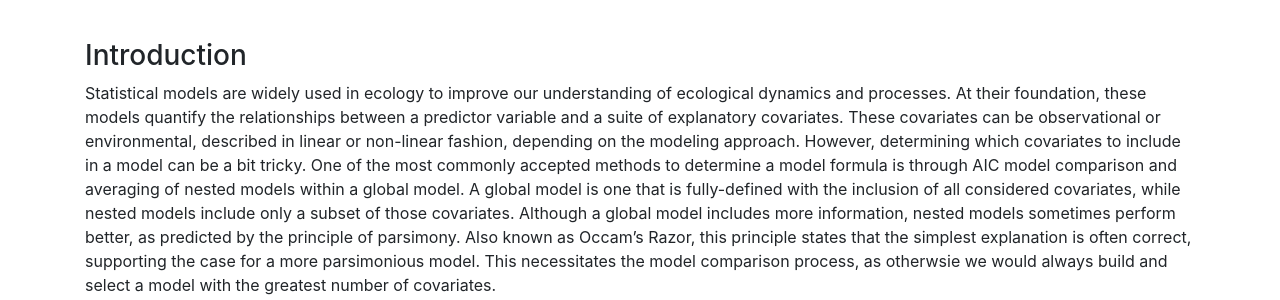
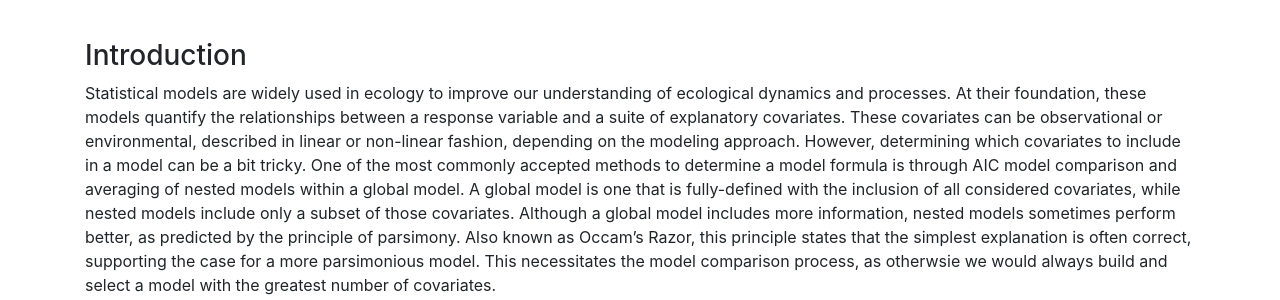
Before and after one commit to chrisyeh96/chrisyeh96.github.io, a Jekyll site: the page built from _posts/2019-05-29-Auto-Nested-Mod.md, in a window 1280 px wide and 900 px high. Shown: the part 249-549 px from the top of the window. Built offline with Jekyll 4.4.1, drawn with Linux system fonts in a browser that asks for light colours; nearby versions of some CDN libraries; some of the changed text lies outside the part shown.

Commit message:
Update 2019-05-29-Auto-Nested-Mod.md

```diff
--- a/_posts/2019-05-29-Auto-Nested-Mod.md
+++ b/_posts/2019-05-29-Auto-Nested-Mod.md
@@ -11,7 +11,7 @@
 
 ### Introduction
 
-Statistical models are widely used in ecology to improve our understanding of ecological dynamics and processes. At their foundation, these models quantify the relationships between a predictor variable and a suite of explanatory covariates. These covariates can be observational or environmental, described in linear or non-linear fashion, depending on the modeling approach. However, determining which covariates to include in a model can be a bit tricky. One of the most commonly accepted methods to determine a model formula is through AIC model comparison and averaging of nested models within a global model. A global model is one that is fully-defined with the inclusion of all considered covariates, while nested models include only a subset of those covariates. Although a global model includes more information, nested models sometimes perform better, as predicted by the principle of parsimony. Also known as Occam's Razor, this principle states that the simplest explanation is often correct, supporting the case for a more parsimonious model. This necessitates the model comparison process, as otherwsie we would always build and select a model with the greatest number of covariates.
+Statistical models are widely used in ecology to improve our understanding of ecological dynamics and processes. At their foundation, these models quantify the relationships between a response variable and a suite of explanatory covariates. These covariates can be observational or environmental, described in linear or non-linear fashion, depending on the modeling approach. However, determining which covariates to include in a model can be a bit tricky. One of the most commonly accepted methods to determine a model formula is through AIC model comparison and averaging of nested models within a global model. A global model is one that is fully-defined with the inclusion of all considered covariates, while nested models include only a subset of those covariates. Although a global model includes more information, nested models sometimes perform better, as predicted by the principle of parsimony. Also known as Occam's Razor, this principle states that the simplest explanation is often correct, supporting the case for a more parsimonious model. This necessitates the model comparison process, as otherwsie we would always build and select a model with the greatest number of covariates.
 
 Generating a set of nested models from a global model is typically automated in popular statistical softwares, but this primarily applies to linear models. However, as many biological relationships are nonlinear, models that can more accurately describe such relations have become increasingly prominent in scientific literature. One of the most popular methods to model nonlinear relationships is with Generalized Additive Models ('GAMs'). GAMs are a powerful tool in all analytical fields and have been used to predict things from the trajectory of stock markets to changes in species distributions under climate change emissions scenarios.
 
@@ -142,7 +142,7 @@
 
 The next part of this code is a bit less straightforward. In the first line, we create a`list` vector with 256 blank elements, which is the total number of models we'll test (1 global + 255 nested). This is because there are 4 parameters with two options (variant vs invariant) in each of the 2 steps, so: $$2<sup>2</sup> * 2<sup>2</sup> = 16$$. The model formulas need to be saved in a list form as this is what the `mgcv::gam()` function expects.
 
-We set `k = 1` as the initial position for iteration through the nested loops. We then loop through both stages of the model, unlisting each row from the `data.frame` and converting it to a `character` vector. During this process, the selected parameters are concatenated with a `+` symbol to follow the syntax expected by the `mgcv::gam()` function. The final model uses `~` in concatenating both stages from the `i` and `j` loops, and again uses `~` to specify the predictor (here, `maxFlock`).
+We set `k = 1` as the initial position for iteration through the nested loops. We then loop through both stages of the model, unlisting each row from the `data.frame` and converting it to a `character` vector. During this process, the selected parameters are concatenated with a `+` symbol to follow the syntax expected by the `mgcv::gam()` function. The final model uses `~` in concatenating both stages from the `i` and `j` loops, and again uses `~` to specify the response (here, `maxFlock`).
 
 Finally, `k = k + 1` increments the process through the 16 iterations.
 
```
